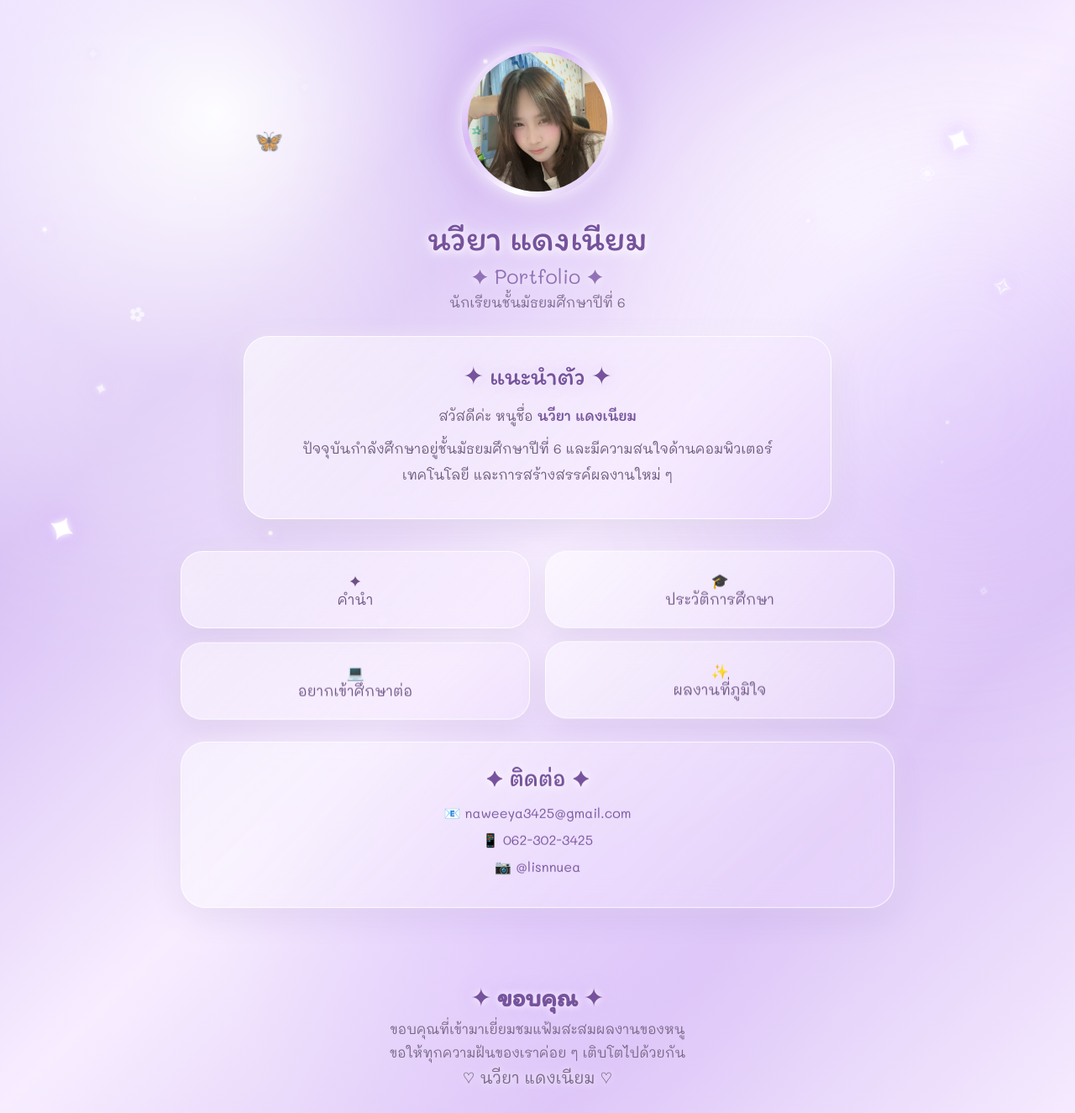
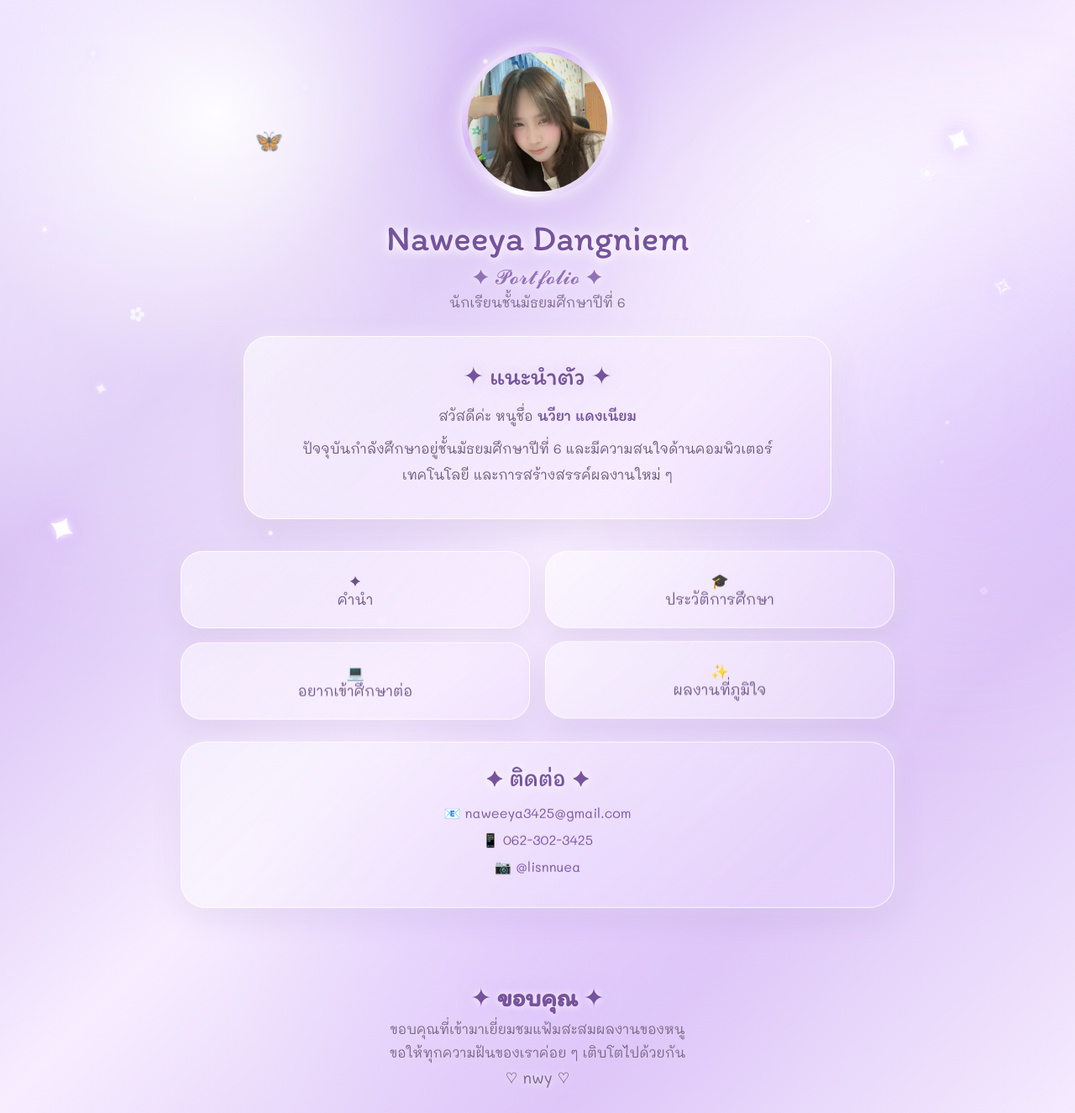
Before and after one commit to 34457Naweeya/34457Naweeya.github.io, a plain HTML site: page index.html in a window 1280 px wide. Shown: the top 1325 px of the page at 84% size. Drawn offline with Linux system fonts and the light colour scheme.

Commit message:
Update index.html

```diff
--- a/index.html
+++ b/index.html
@@ -861,11 +861,11 @@ body::after {
         </div>
 
         <div class="name">
-            นวียา แดงเนียม
+            Naweeya Dangniem
         </div>
 
         <div class="portfolio">
-            ✦ Portfolio ✦
+            ✦ 𝓟𝓸𝓻𝓽𝓯𝓸𝓵𝓲𝓸 ✦
         </div>
 
         <div class="subtitle">
@@ -966,7 +966,7 @@ body::after {
         </p>
 
         <p class="heart">
-            ♡ นวียา แดงเนียม ♡
+            ♡ nwy ♡
         </p>
 
     </div>
```
